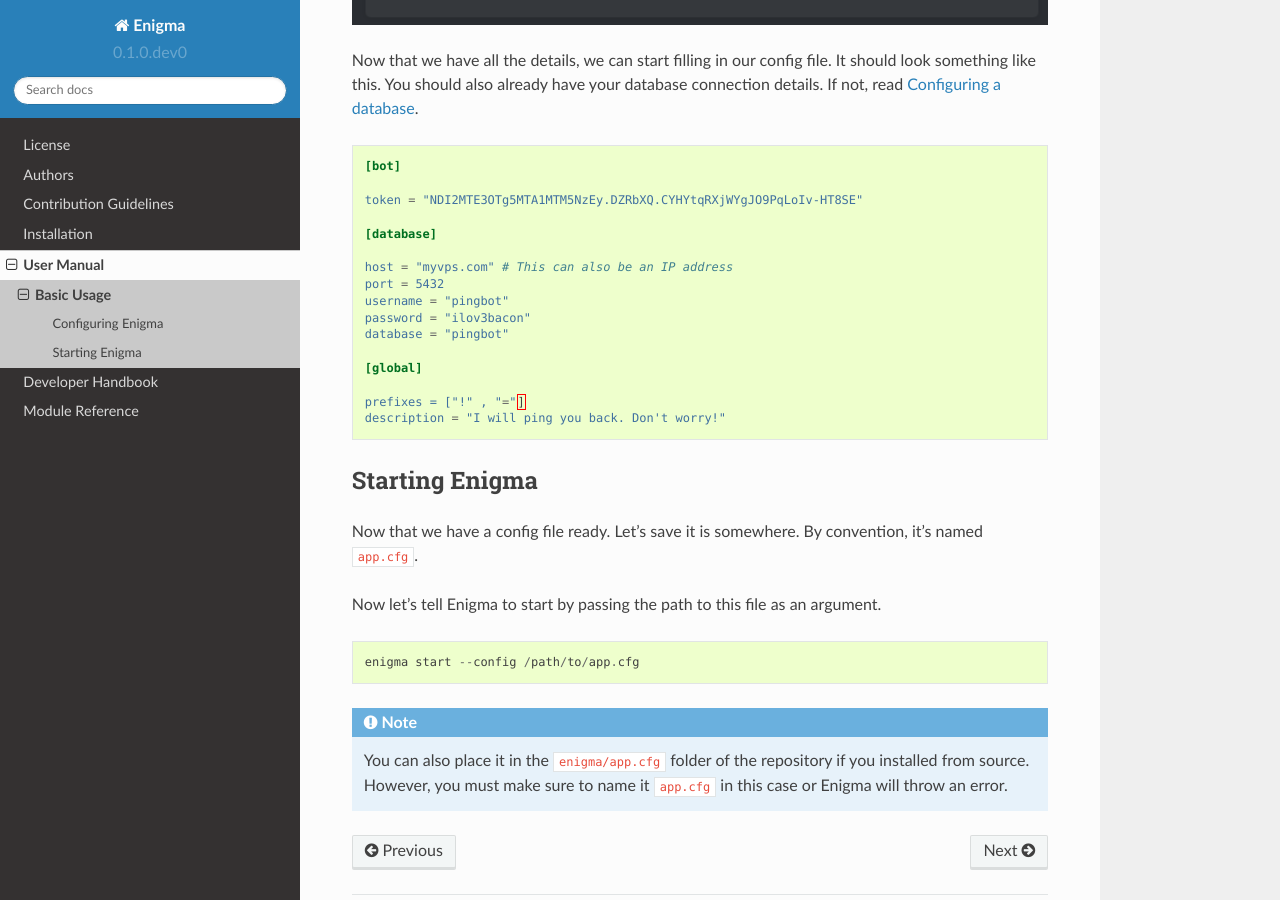
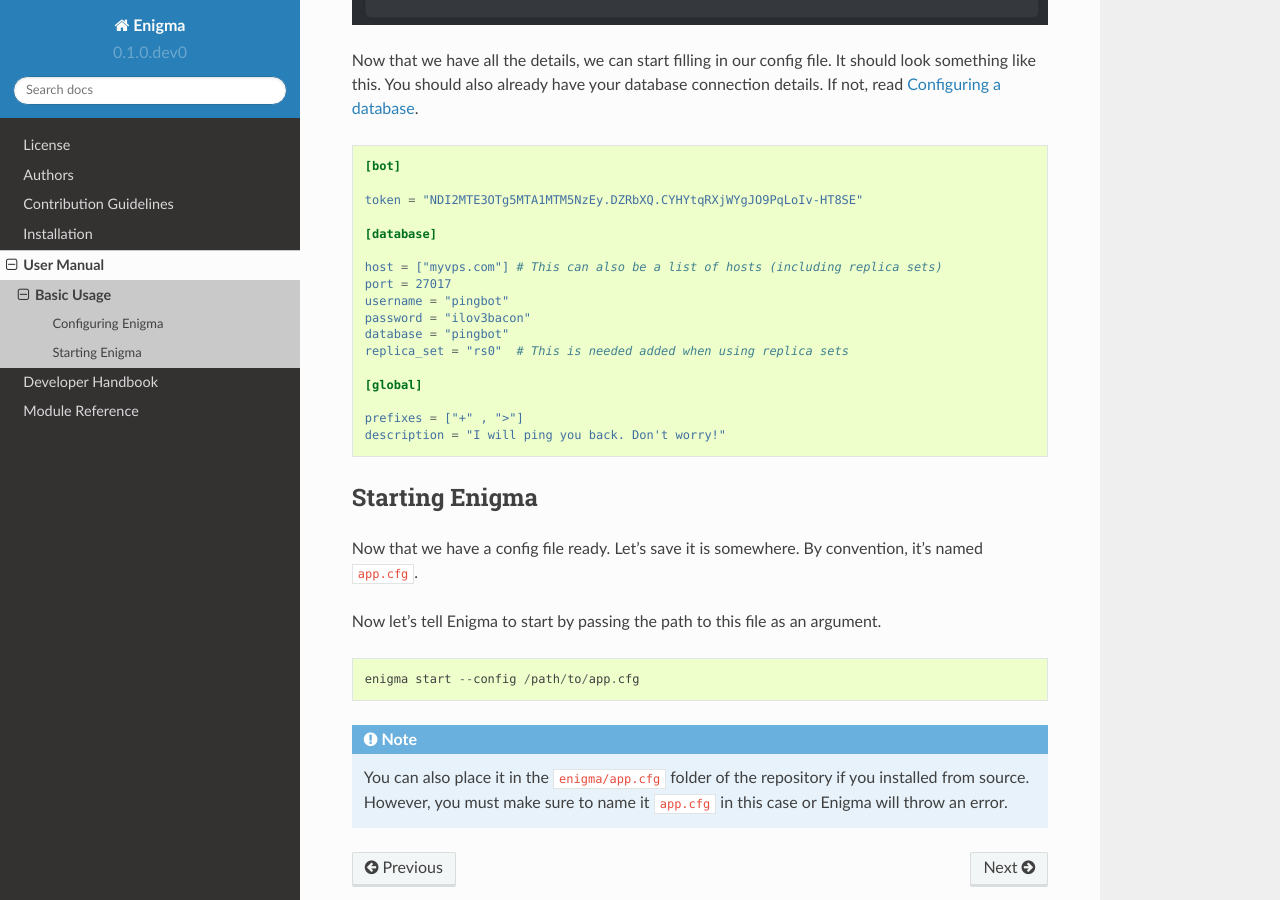
Before and after one commit to OpenDebates/Erin, a Sphinx documentation site: the page built from docs/manual/usage.rst, in a window 1280 px wide and 900 px high, scrolled down 2343 px. Built offline with Sphinx 7.4.7 and the Read the Docs theme 2.0.0, drawn with Linux system fonts in a browser that asks for light colours.

Commit message:
Add replica set info and fix minor spelling errors

```diff
--- a/docs/manual/usage.rst
+++ b/docs/manual/usage.rst
@@ -30,7 +30,7 @@ Now this is the most important part. We need to create a configuration file whic
 
     [database]
 
-    host = ""
+    host = []
     port =
     username = ""
     password = ""
@@ -74,15 +74,16 @@ You should also already have your database connection details. If not, read :ref
 
     [database]
 
-    host = "myvps.com" # This can also be an IP address
-    port = 5432
+    host = ["myvps.com"] # This can also be a list of hosts (including replica sets)
+    port = 27017
     username = "pingbot"
     password = "ilov3bacon"
     database = "pingbot"
+    replica_set = "rs0"  # This is needed added when using replica sets
 
     [global]
 
-    prefixes = ["!" , "="]
+    prefixes = ["+" , ">"]
     description = "I will ping you back. Don't worry!"
 
 .. _starting_enigma:
```
Also changed, not shown: docs/handbook/tutorials/intermediate/tags.rst (+4 -4 lines).
